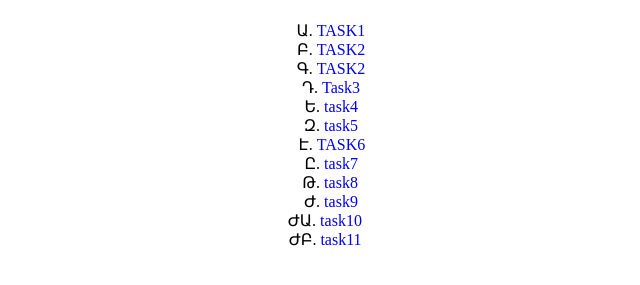
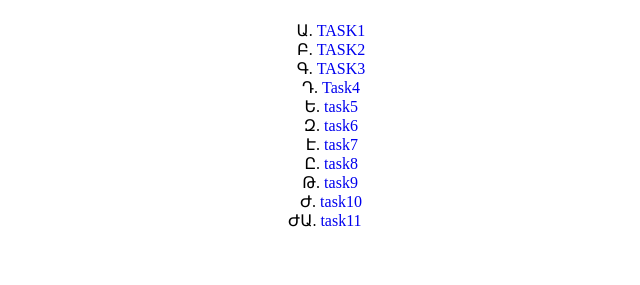
Before and after one commit to Kalyansingh768/atplctask, a plain HTML site: page index.html in a window 1280 px wide. Shown: the part 59-344 px from the top of the page, without its empty margins (319-959 px from the left). Drawn offline with Linux system fonts and the light colour scheme.

Commit message:
updated index

```diff
--- a/index.html
+++ b/index.html
@@ -34,11 +34,10 @@
 
         <li> <a href="task1.html">TASK1</a></li>
         <li> <a href="task2.html">TASK2</a></li>
-        <li> <a href="task3.html">TASK2</a></li>
-        <li> <a href="task4.html">Task3</a></li>
-        <li><a href="task5.html">task4</a></li>
-        <li><a href="task6.html">task5</a></li>
-        <li> <a href="task6.html">TASK6</a></li>
+        <li> <a href="task3.html">TASK3</a></li>
+        <li> <a href="task4.html">Task4</a></li>
+        <li><a href="task5.html">task5</a></li>
+        <li><a href="task6.html">task6</a></li>
         <li><a href="task7.html">task7</a></li>
         <li><a href="task 8.html">task8</a></li>
         <li> <a href="task 9.html">task9</a></li>
```
